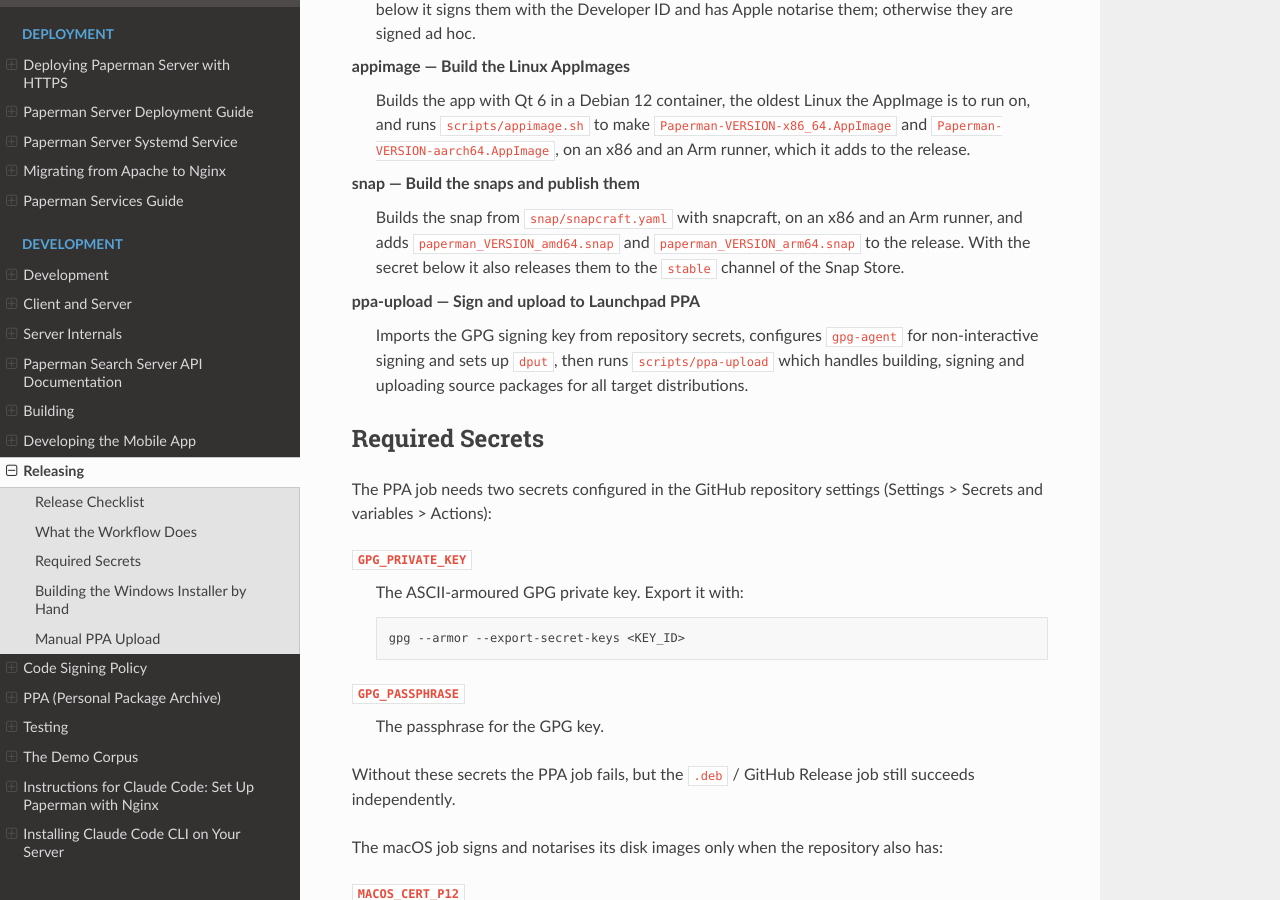
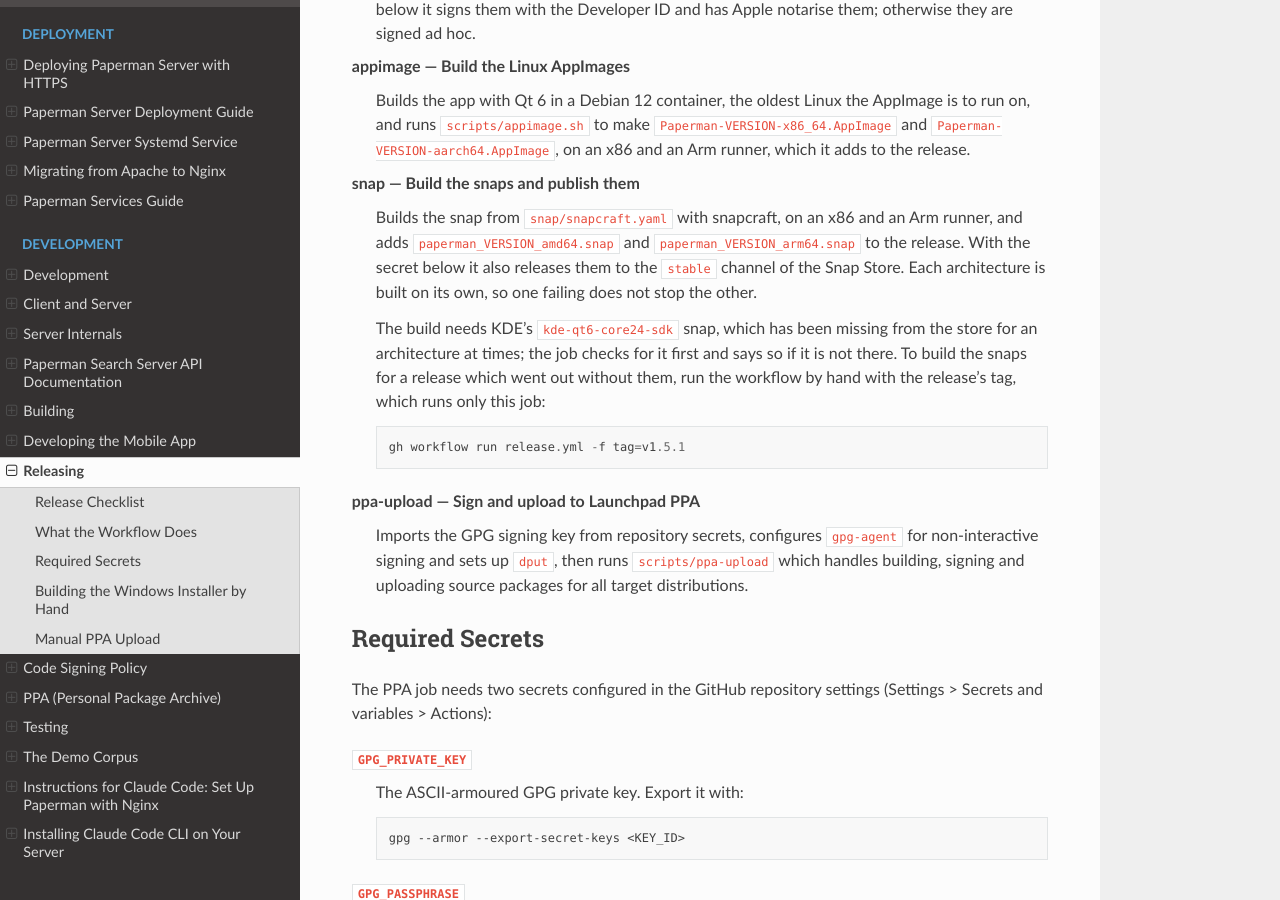
Before and after one commit to sjg20/paperman, a Sphinx documentation site: the page built from doc/releasing.rst, in a window 1280 px wide and 900 px high, scrolled down 1711 px. Built offline with Sphinx 7.4.7 and the Read the Docs theme 3.1.0, drawn with Linux system fonts in a browser that asks for light colours.

Commit message:
release: Build each snap on its own, and again for a tag
When the snap for one architecture fails to build in a release, the
other is cancelled, and the release goes out with no snaps. There is
then no way to build them for that release, short of a new tag. This
happens when KDE's build snap is missing from the store for an
architecture, which fails deep in the build.

Stop one snap's failure cancelling the other. Check for KDE's build
snap first and say what to do if it is missing. Let the workflow be run
by hand with a tag, which runs only the snap job, building the snaps
from that tag and adding them to its release.

Co-developed-by: Claude Fable 5.2 <noreply@anthropic.com>
Claude-Session: https://claude.ai/code/session_01BxfLL7T8McSpFMMxYekitE

```diff
--- a/doc/releasing.rst
+++ b/doc/releasing.rst
@@ -95,6 +95,16 @@ What the Workflow Does
    and an Arm runner, and adds ``paperman_VERSION_amd64.snap`` and
    ``paperman_VERSION_arm64.snap`` to the release. With the secret below
    it also releases them to the ``stable`` channel of the Snap Store.
+   Each architecture is built on its own, so one failing does not stop
+   the other.
+
+   The build needs KDE's ``kde-qt6-core24-sdk`` snap, which has been
+   missing from the store for an architecture at times; the job checks
+   for it first and says so if it is not there. To build the snaps for a
+   release which went out without them, run the workflow by hand with
+   the release's tag, which runs only this job::
+
+      gh workflow run release.yml -f tag=v1.5.1
 
 **ppa-upload** — Sign and upload to Launchpad PPA
    Imports the GPG signing key from repository secrets, configures
```
Also changed, not shown: 1 other file.
